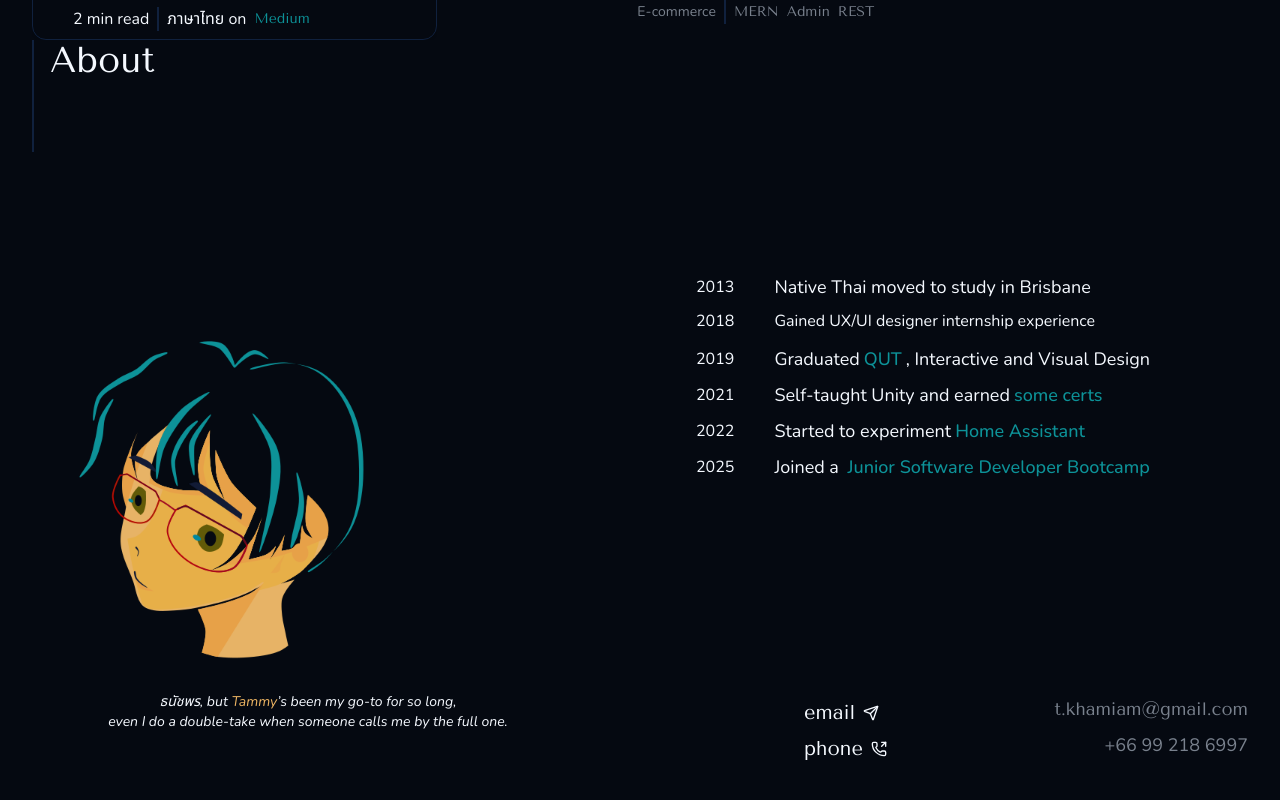
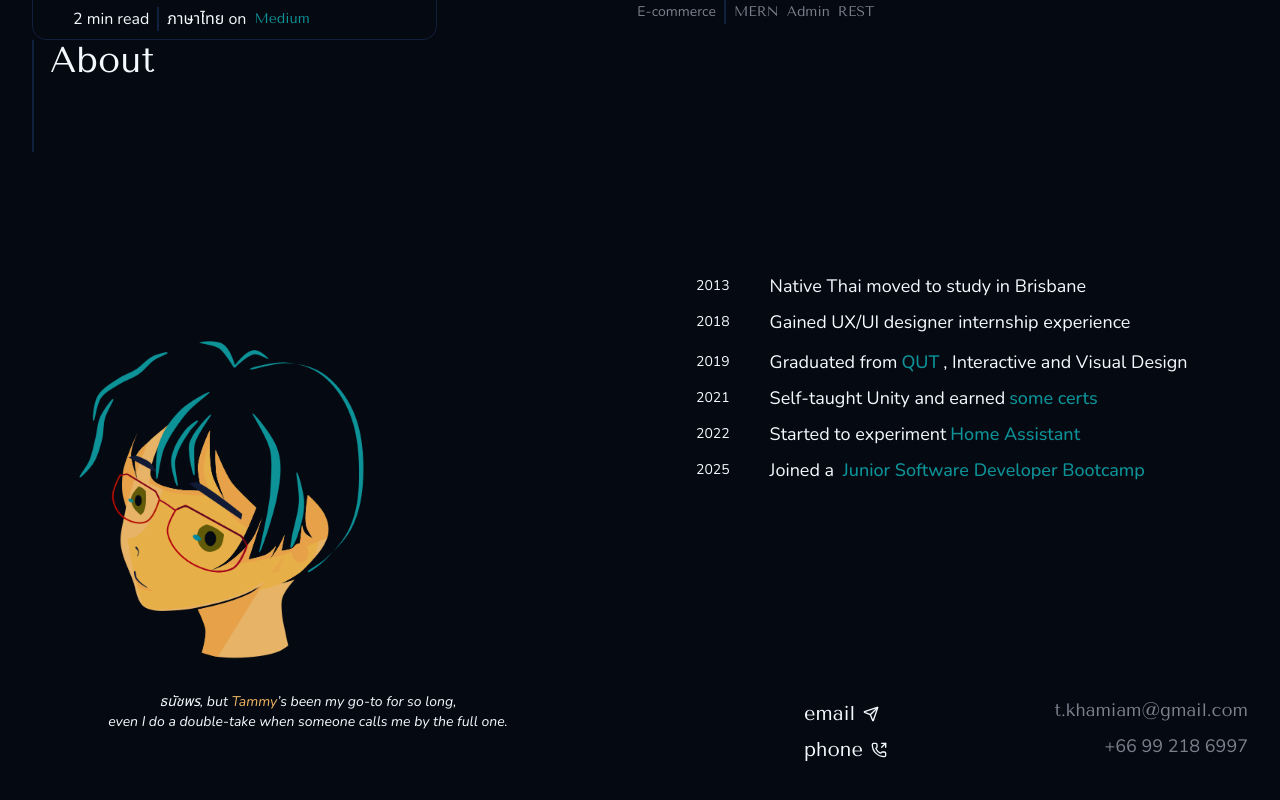
Before and after one commit to taemmyk/taemmyk-portfolio, a React (Vite) app: page / in a window 1280 px wide. Shown: the part 790-1590 px from the top of the page. Built offline with nearby package versions, Linux system fonts and the light colour scheme.

Commit message:
refactor(about): style updated

```diff
--- a/src/pages/about.tsx
+++ b/src/pages/about.tsx
@@ -33,21 +33,21 @@ function About() {
             <table>
               <tbody>
                 <tr>
-                  <td className="pr-10">2013</td>
+                  <td className="pr-10 text-sm md:text-md">2013</td>
                   <td className="text-sm md:text-lg">
                     Native Thai moved to study in Brisbane
                   </td>
                 </tr>
                 <tr>
-                  <td className="py-2">2018</td>
-                  <td className="text-smmd:text-lg">
+                  <td className="py-3 md:py-2 text-sm md:text-md">2018</td>
+                  <td className="py-3 md:py-2 text-sm md:text-lg">
                     Gained UX/UI designer internship experience
                   </td>
                 </tr>
                 <tr>
-                  <td>2019</td>
+                  <td className="text-sm md:text-md">2019</td>
                   <td className="text-sm md:text-lg">
-                    Graduated
+                    Graduated from
                     <Button
                       variant="link"
                       className="text-accent font-nunito py-0 px-1 text-sm md:text-lg"
@@ -63,7 +63,7 @@ function About() {
                   </td>
                 </tr>
                 <tr>
-                  <td>2021</td>
+                  <td className="text-sm md:text-md">2021</td>
                   <td className="text-sm md:text-lg">
                     Self-taught Unity and earned
                     <Button
@@ -78,7 +78,7 @@ function About() {
                   </td>
                 </tr>
                 <tr>
-                  <td>2022</td>
+                  <td className="text-sm md:text-md">2022</td>
                   <td className="text-sm md:text-lg">
                     Started to experiment
                     <Button
@@ -93,7 +93,7 @@ function About() {
                   </td>
                 </tr>
                 <tr>
-                  <td>2025</td>
+                  <td className="text-sm md:text-md">2025</td>
                   <td className="text-sm md:text-lg">
                     Joined a{" "}
                     <Button
@@ -114,7 +114,11 @@ function About() {
           </div>
           <div className="mt-8 ml-8 md:ml-24 font-tenor">
             <div className="flex justify-between">
-              <Button variant="ghost" className="text-xl hover:bg-transparent" onClick={emailMe}>
+              <Button
+                variant="ghost"
+                className="text-xl hover:bg-transparent"
+                onClick={emailMe}
+              >
                 email
                 <Send />
               </Button>
@@ -123,7 +127,11 @@ function About() {
               </span>
             </div>
             <div className="flex justify-between">
-              <Button variant="ghost" className="text-xl hover:bg-transparent" onClick={callMe}>
+              <Button
+                variant="ghost"
+                className="text-xl hover:bg-transparent"
+                onClick={callMe}
+              >
                 phone
                 <PhoneOutgoing />
               </Button>
```
